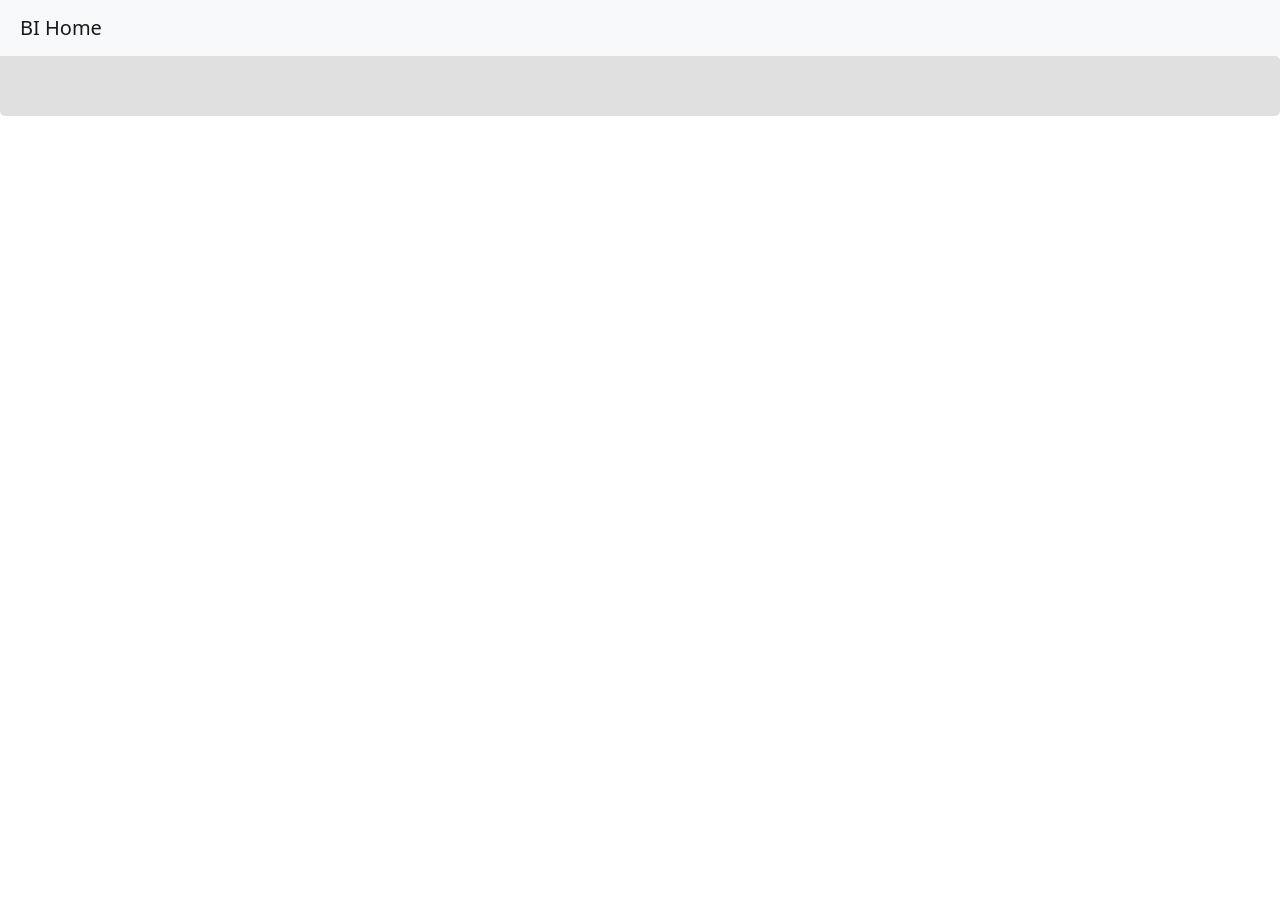
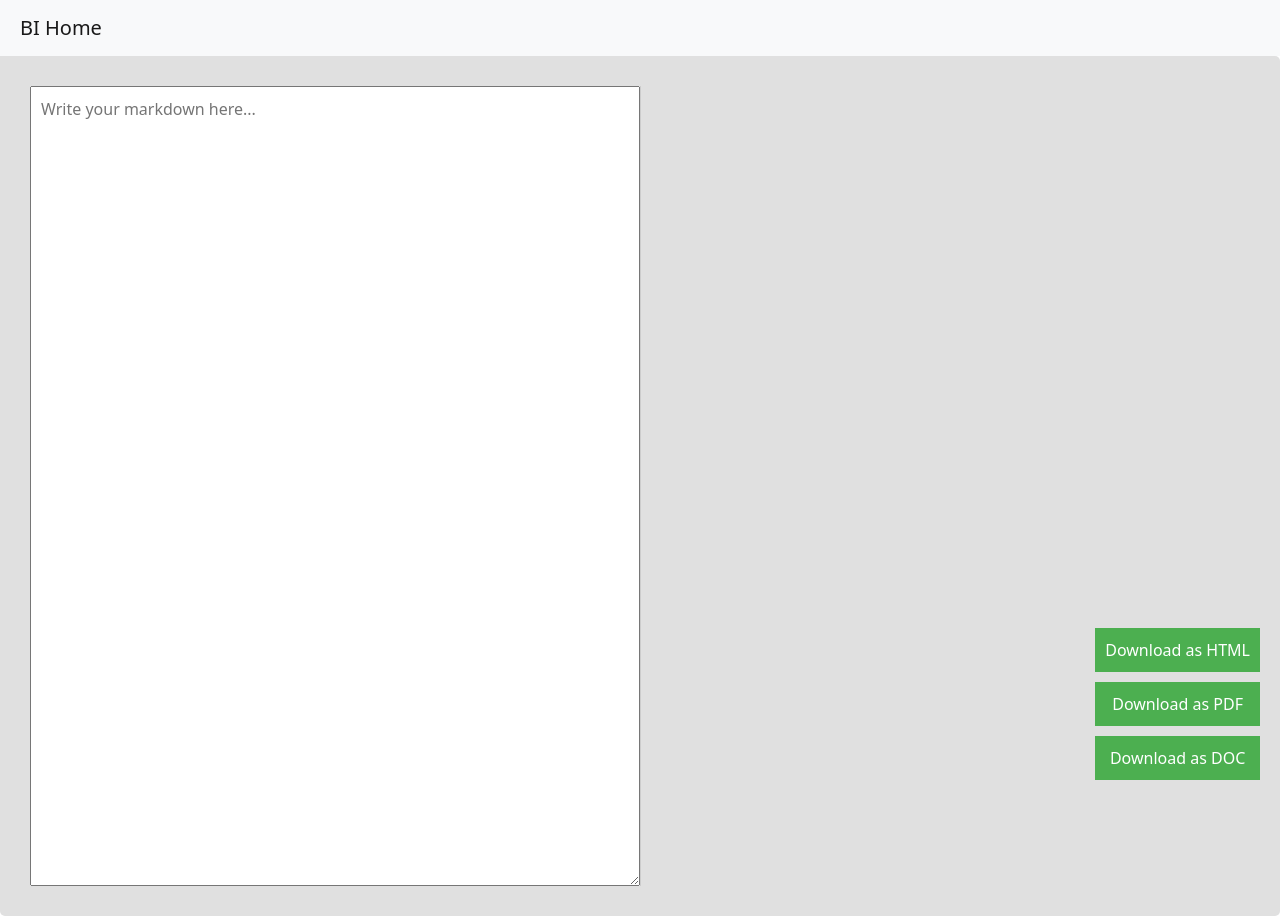
Before and after one commit to Binwin6724/Bi-home, a React (Create React App) app: page /markdown-editor in a window 1280 px wide. Before the commit this address had no page. Before the commit the page ends 800 px from the top, so only its background shows below. Built offline with nearby package versions, Linux system fonts and the light colour scheme; what chartjs-plugin-datalabels would draw is missing.

Commit message:
first commit

```diff
--- a/package.json
+++ b/package.json
@@ -19,7 +19,9 @@
     "compromise": "^14.14.0",
     "cropperjs": "^1.6.2",
     "crypto-js": "^4.2.0",
+    "docx": "^8.5.0",
     "eslint": "^8.57.0",
+    "file-saver": "^2.0.5",
     "html2canvas": "^1.4.1",
     "jspdf": "^2.5.1",
     "jspdf-autotable": "^3.8.2",
@@ -43,10 +45,13 @@
     "react-easy-crop": "^5.0.8",
     "react-icons": "^5.3.0",
     "react-image-crop": "^11.0.6",
+    "react-markdown": "^9.0.1",
     "react-router-dom": "^6.25.1",
     "react-scripts": "5.0.1",
     "react-select": "^5.8.0",
     "react-simple-code-editor": "^0.14.1",
+    "rehype-raw": "^7.0.0",
+    "remark-gfm": "^4.0.0",
     "tesseract.js": "^5.1.0",
     "web-vitals": "^2.1.4"
   },
--- a/src/App.js
+++ b/src/App.js
@@ -18,6 +18,7 @@ import JSONValidator from "./components/JSONValidator";
 import EncodingDecodingTool from "./components/EncodingDecodingTool";
 import BMICalculator from "./components/BMICalculator";
 import CoinFlip from "./components/CoinFlip";
+import MarkdownEditor from "./components/MarkdownEditor";
 
 function App() {
   return (
@@ -42,6 +43,7 @@ function App() {
           <Route path="/encoding-decoding" element={<EncodingDecodingTool />} />
           <Route path="/bmi-calculator" element={<BMICalculator />} />
           <Route path="/coin-flip" element={<CoinFlip />} />
+          <Route path="/markdown-editor" element={<MarkdownEditor />} />
         </Routes>
       </div>
     </Router>
--- a/src/components/Home.js
+++ b/src/components/Home.js
@@ -18,6 +18,7 @@ import {
 } from "react-icons/fa";
 import { BsFiletypeJson } from "react-icons/bs";
 import { IoPeople } from "react-icons/io5";
+import { AiFillFileMarkdown } from "react-icons/ai";
 
 const renderTooltip = (props) => (
   <Tooltip {...props}>Click to navigate</Tooltip>
@@ -269,6 +270,22 @@ const Home = () => {
             </Link>
           </Accordion.Body>
         </Accordion.Item>
+
+        <Accordion.Item eventKey="13">
+          <Accordion.Header>
+            <AiFillFileMarkdown style={{ marginRight: "10px" }} /> Markdown Editor
+          </Accordion.Header>
+          <Accordion.Body>
+            <p>
+            Markdown editor designed for users who need to write, preview, and download markdown text. The component features a dual-pane interface where users can input their markdown on one side and see a live preview of the rendered HTML on the other. It offers seamless options to download the content in various formats. This component is particularly useful for viewing or downloading text generated by ChatGPT as PDF, HTML, or DOC. It provides an easy way to take markdown-formatted text and export it into widely-used document formats, making it ideal for sharing or storing information generated in ChatGPT.
+            </p>
+            <Link to="/markdown-editor">
+              <OverlayTrigger placement="right" overlay={renderTooltip}>
+                <Button variant="primary" style={{boxShadow: "none", outline: "none"}}>Markdown Editor</Button>
+              </OverlayTrigger>
+            </Link>
+          </Accordion.Body>
+        </Accordion.Item>
       </Accordion>
     </div>
   );
--- /dev/null
+++ b/src/components/MarkdownEditor.js
@@ -0,0 +1,142 @@
+import React, { useState } from 'react';
+import ReactMarkdown from 'react-markdown';
+import { saveAs } from 'file-saver';
+import jsPDF from 'jspdf';
+import html2canvas from 'html2canvas';
+import { Document, Packer, Paragraph, TextRun } from 'docx';
+
+const MarkdownEditor = () => {
+  const [markdown, setMarkdown] = useState('');
+
+  const handleDownload = async (format) => {
+    if (format === 'html') {
+      const blob = new Blob([document.getElementById('preview').innerHTML], { type: 'text/html' });
+      saveAs(blob, 'markdown.html');
+    } else if (format === 'pdf') {
+      const pdf = new jsPDF('p', 'mm', 'a4');
+      const previewElement = document.getElementById('preview');
+
+      // Ensure the preview element is properly rendered in the canvas
+      await html2canvas(previewElement, {
+        scale: 2, // Increase the scale for better quality
+        useCORS: true, // Handle cross-origin images
+      }).then((canvas) => {
+        const imgData = canvas.toDataURL('image/png');
+        const imgWidth = 210; // A4 size width in mm
+        const pageHeight = 295; // A4 size height in mm
+        const imgHeight = (canvas.height * imgWidth) / canvas.width;
+        let heightLeft = imgHeight;
+
+        let position = 0;
+
+        pdf.addImage(imgData, 'PNG', 0, position, imgWidth, imgHeight);
+        heightLeft -= pageHeight;
+
+        while (heightLeft >= 0) {
+          position = heightLeft - imgHeight;
+          pdf.addPage();
+          pdf.addImage(imgData, 'PNG', 0, position, imgWidth, imgHeight);
+          heightLeft -= pageHeight;
+        }
+
+        pdf.save('markdown.pdf');
+      });
+    } else if (format === 'doc') {
+      const content = markdown.split('\n').map((line) => parseMarkdownLineToDocx(line));
+
+      const doc = new Document({
+        sections: [
+          {
+            properties: {},
+            children: content,
+          },
+        ],
+      });
+
+      Packer.toBlob(doc).then((blob) => {
+        saveAs(blob, 'markdown.docx');
+      });
+    }
+  };
+  const parseMarkdownLineToDocx = (line) => {
+    const elements = [];
+
+    // Regex to match bold, italic, and plain text
+    const regex = /(\*\*|__)(.*?)\1|(\*|_)(.*?)\3|(`)(.*?)\5|(.+?)(?=\*\*|__|\*|_|`|$)/g;
+    let match;
+
+    while ((match = regex.exec(line)) !== null) {
+      if (match[2]) {
+        // Bold text
+        elements.push(
+          new TextRun({
+            text: match[2],
+            bold: true,
+          })
+        );
+      } else if (match[4]) {
+        // Italic text
+        elements.push(
+          new TextRun({
+            text: match[4],
+            italics: true,
+          })
+        );
+      } else if (match[6]) {
+        // Code text
+        elements.push(
+          new TextRun({
+            text: match[6],
+            font: 'Courier New',
+          })
+        );
+      } else if (match[7]) {
+        // Plain text
+        elements.push(new TextRun(match[7]));
+      }
+    }
+
+    return new Paragraph({
+      children: elements,
+    });
+  };
+
+  return (
+    <div style={{ display: 'flex', flexDirection: 'row' }}>
+      <textarea
+        style={{ width: '50%', height: '100vh', padding: '10px' }}
+        value={markdown}
+        onChange={(e) => setMarkdown(e.target.value)}
+        placeholder="Write your markdown here..."
+      />
+      <div
+        id="preview"
+        style={{
+          width: '50%',
+          height: '100vh',
+          padding: '10px',
+          borderLeft: '1px solid #ccc',
+          overflowY: 'auto',
+        }}
+      >
+        <ReactMarkdown>{markdown}</ReactMarkdown>
+      </div>
+      <div
+        style={{
+          position: 'absolute',
+          bottom: '20px',
+          right: '20px',
+          display: 'flex',
+          flexDirection: 'column',
+          gap: '10px',
+        }}
+      >
+        <button onClick={() => handleDownload('html')}>Download as HTML</button>
+        <button onClick={() => handleDownload('pdf')}>Download as PDF</button>
+        <button onClick={() => handleDownload('doc')}>Download as DOC</button>
+      </div>
+    </div>
+  );
+};
+
+export default MarkdownEditor;
```
Also changed, not shown: 1 other file (tests, documents, lock files or other folders).
